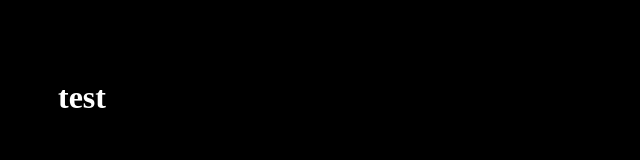
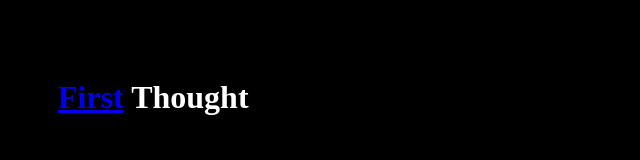
Before and after one commit to Blk-Book/Blk-Book.github.io, a plain HTML site: page index.html in a window 1280 px wide. Shown: the whole page, without its empty margins (0-640 px from the left). Drawn offline with Linux system fonts and the light colour scheme.

Commit message:
Update index.html

```diff
--- a/index.html
+++ b/index.html
@@ -5,6 +5,6 @@
 	<link rel="stylesheet" href="blkBkStyles.css">
   </head>
   <body>
-<h1>test</h1>
+<h1><a href="test1/blkTest1.html" target="_blank">First</a> Thought</h1>
   </body>
 </html>
```
